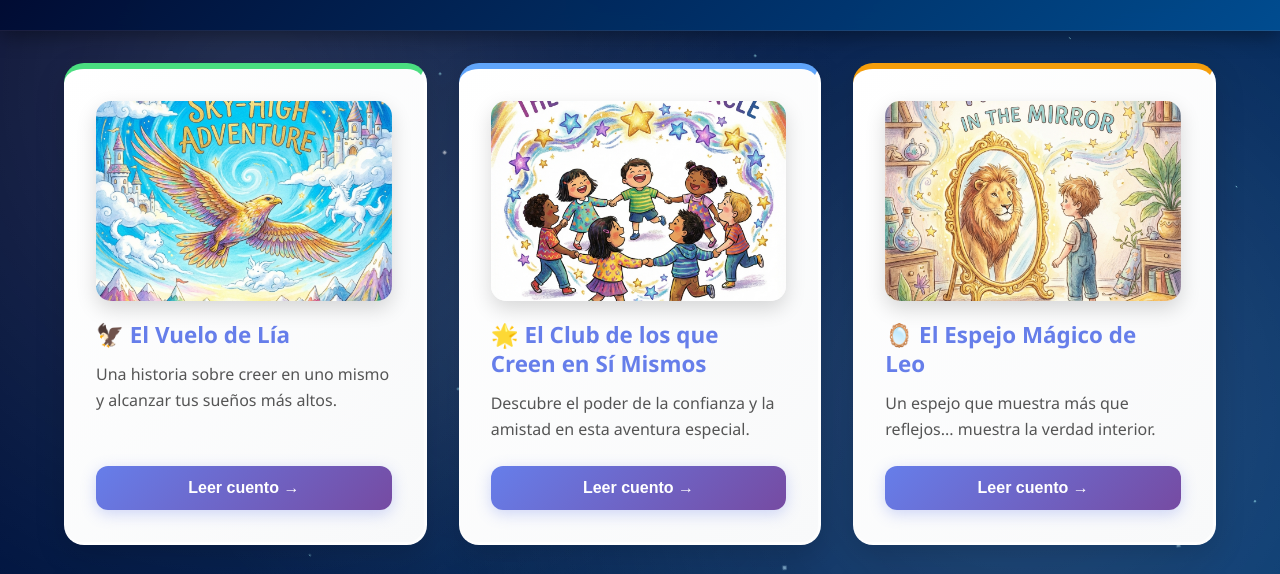
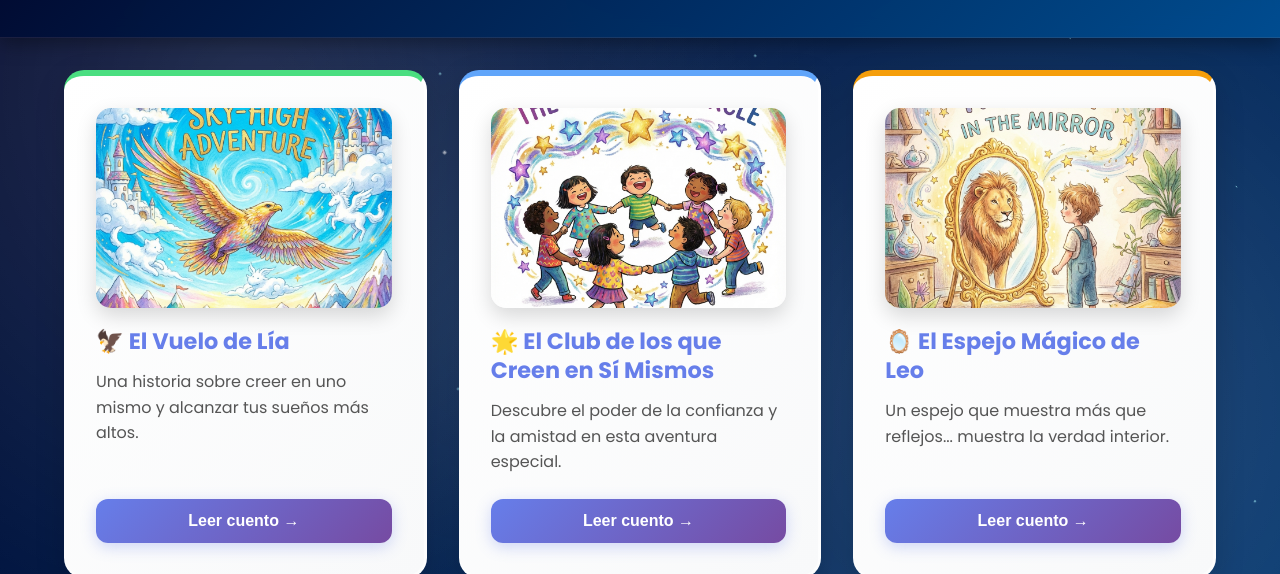
Before and after one commit to ojaramil/cuentos-10, a plain HTML site: page index.html in a window 1280 px wide. Shown: the part 148-722 px from the top of the page. Drawn offline with Linux system fonts and the light colour scheme.

Commit message:
Actualización: Fuente Poppins para un diseño más moderno y profesional

```diff
--- a/index.html
+++ b/index.html
@@ -5,6 +5,11 @@
     <meta charset="UTF-8" />
     <meta name="viewport" content="width=device-width, initial-scale=1.0" />
     <title>7 Cuentos Mágicos para Niños</title>
+
+    <!-- Google Fonts -->
+    <link rel="preconnect" href="https://fonts.googleapis.com">
+    <link rel="preconnect" href="https://fonts.gstatic.com" crossorigin>
+    <link href="https://fonts.googleapis.com/css2?family=Poppins:wght@300;400;600;700&display=swap" rel="stylesheet">
 
     <style>
         * {
@@ -14,7 +19,7 @@
         body {
             margin: 0;
             padding: 0;
-            font-family: 'Segoe UI', Tahoma, Geneva, Verdana, sans-serif;
+            font-family: 'Poppins', -apple-system, BlinkMacSystemFont, sans-serif;
             /* Gradiente Azul Marino Profundo */
             background: linear-gradient(135deg, #000428 0%, #004e92 100%);
             color: #222;
```
Also changed, not shown: flipbook-1.html (+6 -1 lines), flipbook-2.html (+6 -1 lines), flipbook-3.html (+6 -1 lines), flipbook-4.html (+6 -1 lines), flipbook-5.html (+6 -1 lines), flipbook-6.html (+6 -1 lines), flipbook-7.html (+6 -1 lines).
